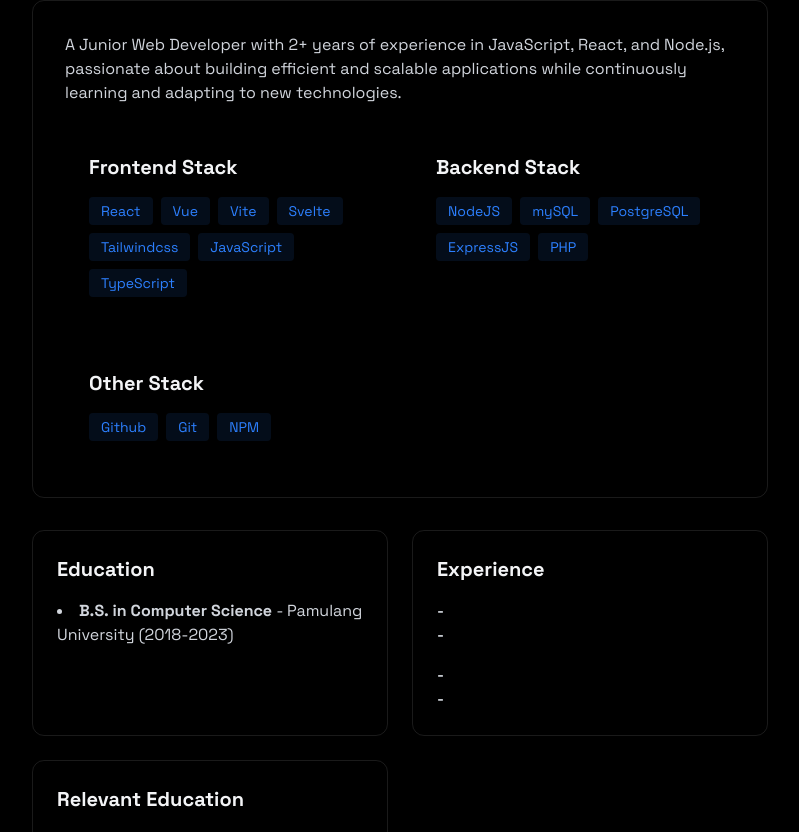
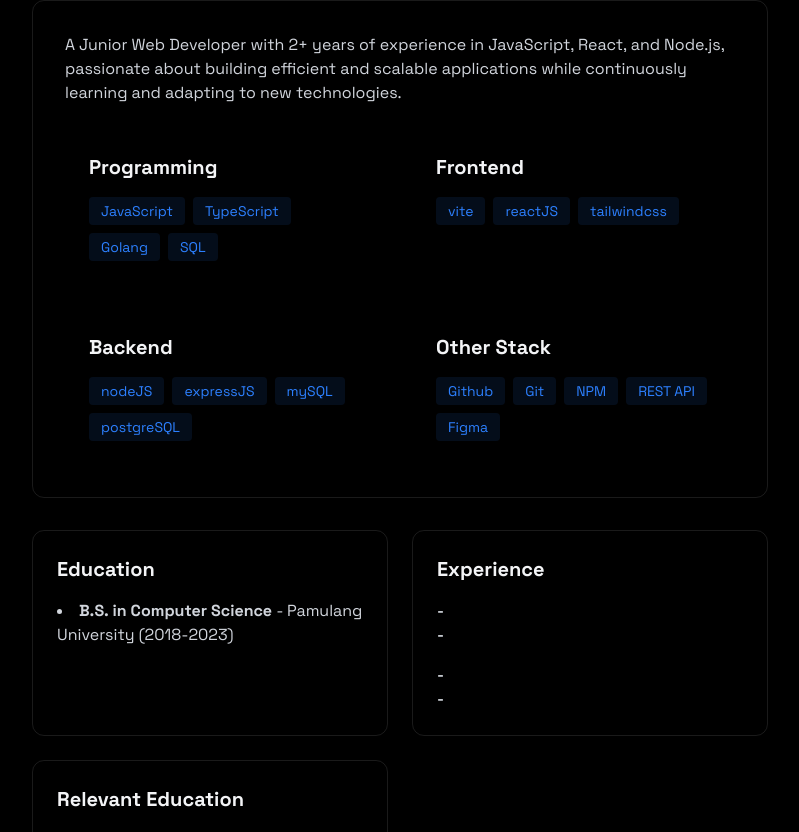
Before and after one commit to asriqul/portfolio, a React (Vite) app: page / in a window 1280 px wide. Shown: the part 948-1780 px from the top of the page, without its empty margins (240-1039 px from the left). Built offline with nearby package versions, Linux system fonts and the light colour scheme.

Commit message:
small fix

```diff
--- a/package.json
+++ b/package.json
@@ -12,8 +12,8 @@
   "dependencies": {
     "@emailjs/browser": "^4.4.1",
     "@tailwindcss/vite": "^4.1.13",
-    "react": "^19.1.1",
-    "react-dom": "^19.1.1",
+    "react": "^19.2.1",
+    "react-dom": "^19.2.1",
     "react-icons": "^5.5.0",
     "tailwindcss": "^4.1.13"
   },
--- a/src/App.jsx
+++ b/src/App.jsx
@@ -1,4 +1,3 @@
-import './App.css'
 import "./index.css"
 import {LoadingScreen} from "./components/LoadingScreen.jsx";
 import {MobileMenu} from "./components/MobileMenu.jsx";
--- a/src/components/section/About.jsx
+++ b/src/components/section/About.jsx
@@ -2,9 +2,10 @@ import {RevealOnScroll} from "../RevealOnScroll.jsx";
 
 export const About = () => {
 
-    const frontendSkills = ["React", "Vue","Vite","Svelte","Tailwindcss","JavaScript","TypeScript"]
-    const backendSkills = ["NodeJS","mySQL","PostgreSQL","ExpressJS","PHP"]
-    const otherSkills = ["Github","Git","NPM"]
+    const programmingLang = ["JavaScript","TypeScript","Golang","SQL"]
+    const frontendTech = ["vite","reactJS","tailwindcss"]
+    const backendTech = ["nodeJS","expressJS", "mySQL", "postgreSQL" ]
+    const otherSkills = ["Github","Git","NPM", "REST API", "Figma"]
 
     return (
         <section
@@ -23,9 +24,9 @@ export const About = () => {
 
                     <div className="grid grid-cols-1 md:grid-cols-2 gap-6">
                         <div className="rounded-xl p-6 hover:-translate-y-1 transition-all">
-                            <h3 className="text-xl font-bold mb-4">Frontend Stack</h3>
+                            <h3 className="text-xl font-bold mb-4">Programming</h3>
                             <div className="flex flex-wrap gap-2">
-                                {frontendSkills.map((tech, key) => (
+                                {programmingLang.map((tech, key) => (
                                     <span key={key} className="bg-blue-500/10 text-blue-500 py-1 px-3 rounded text-sm hover:bg-blue-500/20 hover:shadow-[0_2px_rgba(59,130,246,0.2)] transition">
                                         {tech}
                                     </span>
@@ -33,9 +34,19 @@ export const About = () => {
                             </div>
                         </div>
                         <div className="rounded-xl p-6 hover:-translate-y-1 transition-all">
-                            <h3 className="text-xl font-bold mb-4">Backend Stack</h3>
+                            <h3 className="text-xl font-bold mb-4">Frontend</h3>
                             <div className="flex flex-wrap gap-2">
-                                {backendSkills.map((tech, key) => (
+                                {frontendTech.map((tech, key) => (
+                                    <span key={key} className="bg-blue-500/10 text-blue-500 py-1 px-3 rounded text-sm hover:bg-blue-500/20 hover:shadow-[0_2px_rgba(59,130,246,0.2)] transition">
+                                        {tech}
+                                    </span>
+                                ))}
+                            </div>
+                        </div>
+                        <div className="rounded-xl p-6 hover:-translate-y-1 transition-all">
+                            <h3 className="text-xl font-bold mb-4">Backend</h3>
+                            <div className="flex flex-wrap gap-2">
+                                {backendTech.map((tech, key) => (
                                     <span key={key} className="bg-blue-500/10 text-blue-500 py-1 px-3 rounded text-sm hover:bg-blue-500/20 hover:shadow-[0_2px_rgba(59,130,246,0.2)] transition">
                                         {tech}
                                     </span>
--- a/src/components/section/Project.jsx
+++ b/src/components/section/Project.jsx
@@ -14,7 +14,7 @@ export const Project = () => {
                     <div className="p-6 rounded-xl border border-white/10 hover:-translate-y-1 hover:border-blue-500/30 hover:shadow-[0_2px_rgba(59,130,246,0.2)] transition">
                         <h3 className="text-xl font-bold mb-2">ERC-20 Automation Batch Transfer (Personal Project)</h3>
                         <p className="text-gray-400 mb-4">
-                            Tea-batch-transfer is a nodejs application used to perform batch transfers of ethereum based erc20 tokens.
+                            batch-transfer is a nodejs application used to perform batch transfers of ethereum based erc20 tokens.
                         </p>
                         <div>
                             {["NodeJS"].map((tech, key) =>(
```
Also changed, not shown: src/App.css (deleted), 1 other file (tests, documents, lock files or other folders).
